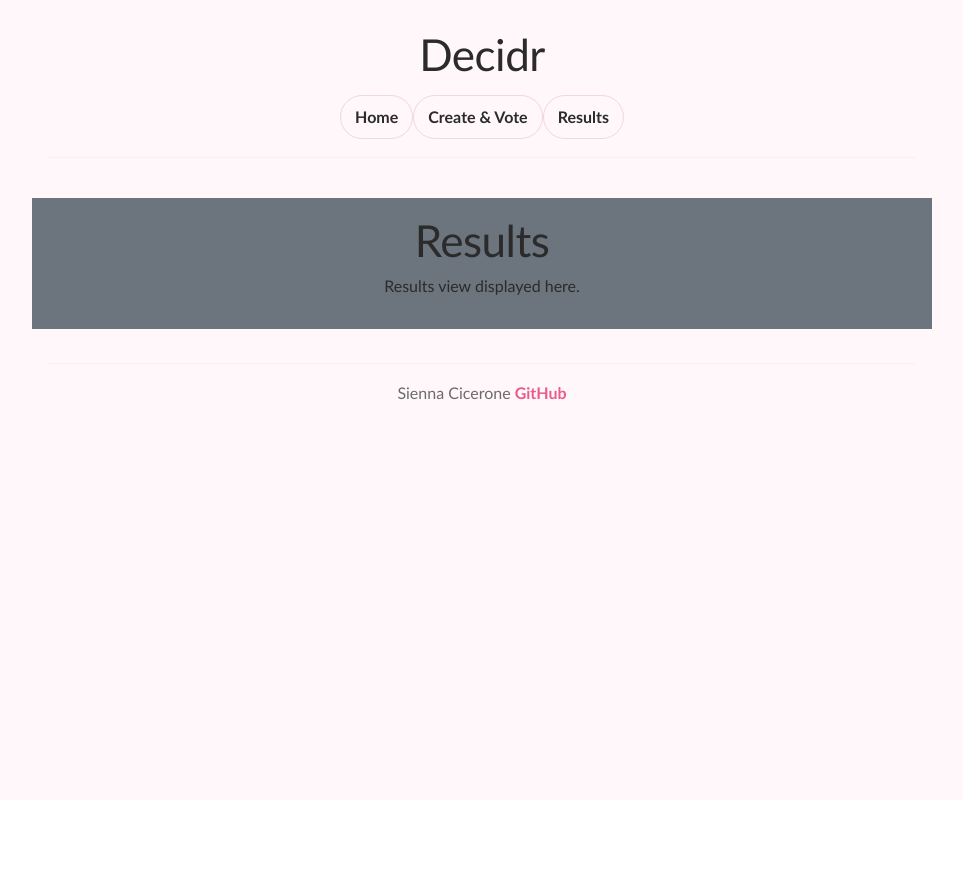
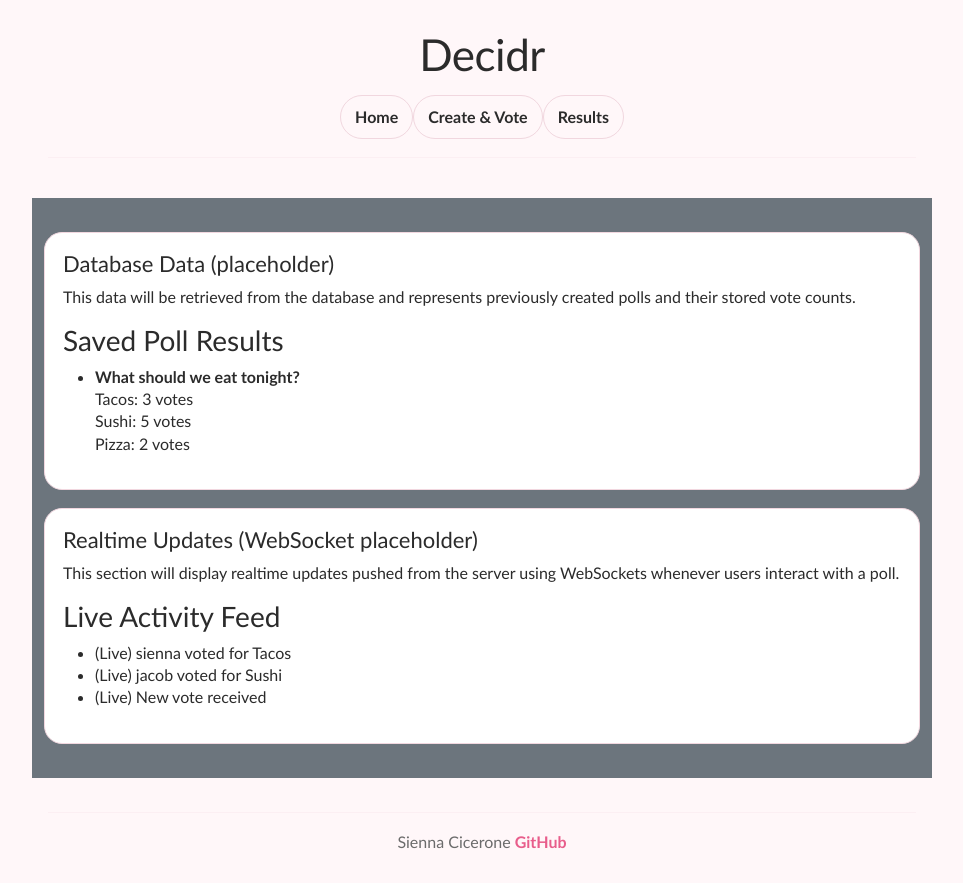
Before and after one commit to Siennapa/startup, a React (Vite) app: page /results in a window 1280 px wide. Shown: the whole page, without its empty margins (158-1121 px from the left). Before the commit the page ends 800 px from the top, so only its background shows below. Built offline with nearby package versions, Linux system fonts and the light colour scheme.

Commit message:
convert html and css into components

```diff
--- a/src/results.jsx
+++ b/src/results.jsx
@@ -3,8 +3,35 @@ import React from 'react';
 export function Results() {
     return (
         <main className="container-fluid bg-secondary text-center">
-            <h1>Results</h1>
-            <p>Results view displayed here.</p>
+            <section>
+                <h2>Database Data (placeholder)</h2>
+                <p>
+                    This data will be retrieved from the database and represents previously created polls and their stored vote counts.
+                </p>
+                <h3>Saved Poll Results</h3>
+                <ul>
+                    <li>
+                        <strong>What should we eat tonight?</strong><br />
+                        Tacos: 3 votes<br />
+                        Sushi: 5 votes<br />
+                        Pizza: 2 votes<br />
+                    </li>
+                </ul>
+            </section>
+            <section>
+                <h2>Realtime Updates (WebSocket placeholder)</h2>
+
+                <p>
+                    This section will display realtime updates pushed from the server using WebSockets whenever users interact with a poll.
+                </p>
+
+                <h3>Live Activity Feed</h3>
+                <ul>
+                    <li>(Live) sienna voted for Tacos</li>
+                    <li>(Live) jacob voted for Sushi</li>
+                    <li>(Live) New vote received</li>
+                </ul>
+            </section>
         </main>
     );
 }
```
